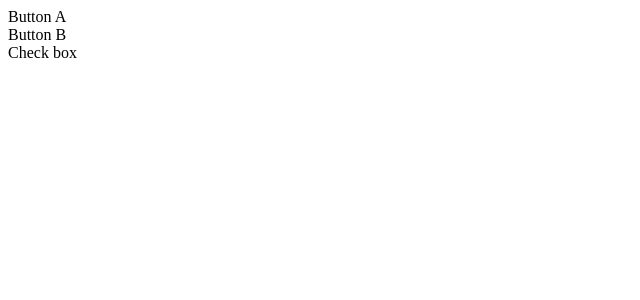
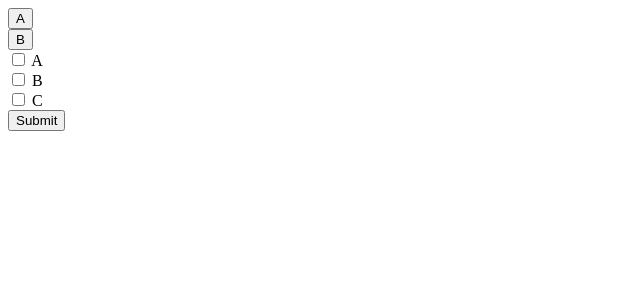
Before and after one commit to stroopwafel79/w_app, a Flask app: page / in a window 1280 px wide. Shown: the top 300 px of the page, without its empty margins (0-640 px from the left). Run offline with Flask 2, Linux system fonts and the light colour scheme.

Commit message:
Added buttons and checkboxes

```diff
--- a/templates/index.html
+++ b/templates/index.html
@@ -8,19 +8,48 @@
 	<div class="container">
 	  	<div class="row">
 	    	<div class="col">
-	      		Button A
+	      		<button type="button" class="btn btn-primary btn-lg">A</button>
 	    	</div>
 		    <div class="col">
-		      	Button B
+		      	<button type="button" class="btn btn-primary btn-lg">B</button>
 		    </div>
 	  	</div>
-
+	</div>
+	<div class="container">
 	  	<div class="row">
 	    	<div class="col">
-	      		Check box
+
+				<div class="form-check">
+				  	<input class="form-check-input" type="checkbox" value="" id="defaultCheck1">
+				  	<label class="form-check-label" for="defaultCheck1">
+				    	A
+				  	</label>
+				</div>
+				<div class="form-check">
+				  	<input class="form-check-input" type="checkbox" value="" id="defaultCheck1">
+				  	<label class="form-check-label" for="defaultCheck1">
+				    	B
+				  	</label>
+				</div>
+				<div class="form-check">
+				  	<input class="form-check-input" type="checkbox" value="" id="defaultCheck1">
+				  	<label class="form-check-label" for="defaultCheck1">
+				    	C
+				  	</label>
+				</div>
+				<div class=submit>
+					<input class="btn btn-primary" type="submit" value="Submit">
+				</div>
 	    	</div>
 	  	</div>
 	</div>
 
+	<script type="text/javascript">
+		"use strict";
+
+
+
+
+	</script>
 </body>
 </html>
```
